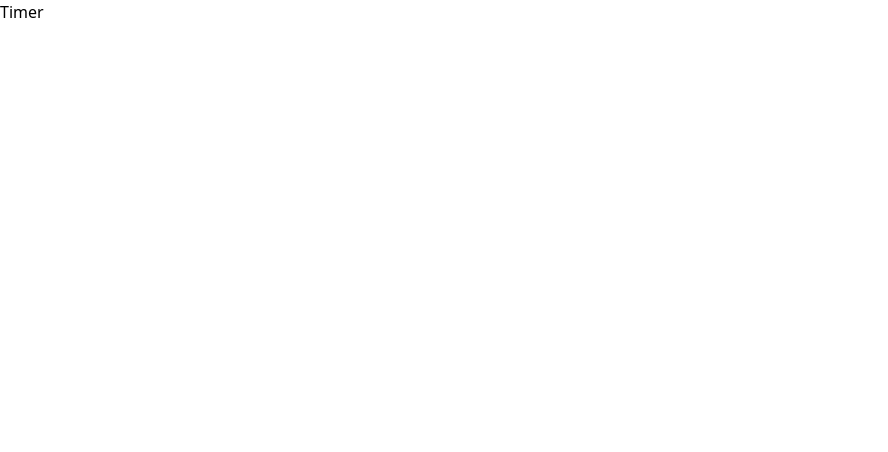
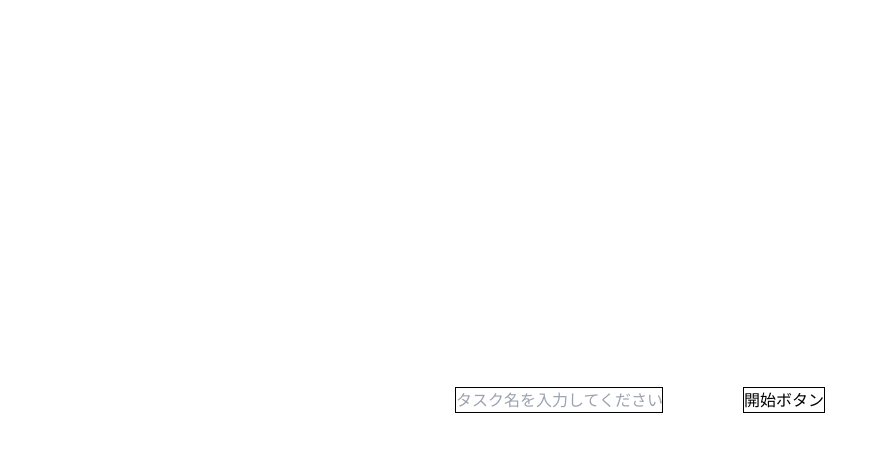
Before and after one commit to ikkei1616/TimeTracker, a React (Vite) app in the folder frontend/: page /timer in a window 1280 px wide. Shown: the top 452 px of the page, without its empty margins (0-888 px from the left). Built offline with nearby package versions, Linux system fonts and the light colour scheme.

Commit message:
メイン画面の雛形作成

```diff
--- a/frontend/src/pages/Timer.jsx
+++ b/frontend/src/pages/Timer.jsx
@@ -1,8 +1,11 @@
-import React from 'react'
+import React from 'react';
+import TimerArea from "../features/timerArea/TimerArea";
 
 const Timer = () => {
   return (
-    <div>Timer</div>
+    <div className="w-screen h-screen flex justify-center items-center">
+      <TimerArea/>
+    </div>
   )
 }
 
```
